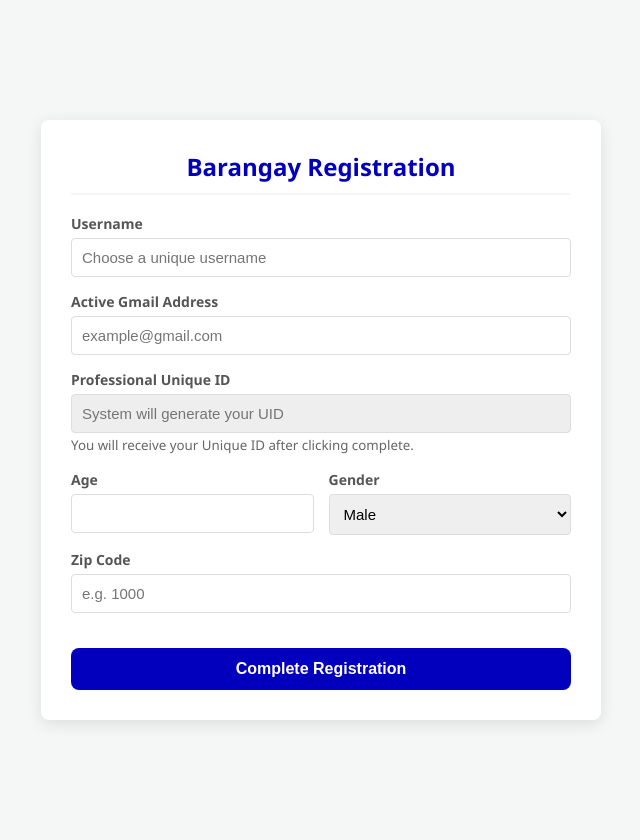
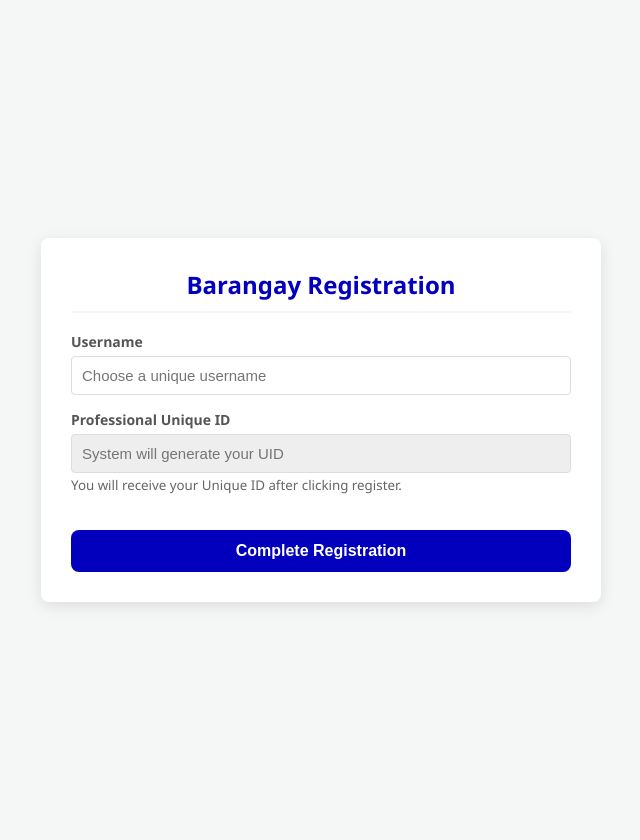
Before and after one commit to anj034542-star/AADS, a Flask app: page /register in a window 1280 px wide. Shown: the whole page, without its empty margins (319-959 px from the left). Run offline with Flask 3, Linux system fonts and the light colour scheme; parts of the project's set-up code (start-up, migrations or seed data) failed here and were passed over.

Commit message:
Update signup.html

```diff
--- a/templates/signup.html
+++ b/templates/signup.html
@@ -52,7 +52,7 @@
             color: #555;
         }
 
-        input, select {
+        input {
             width: 100%;
             padding: 10px;
             border: 1px solid #ddd;
@@ -65,15 +65,6 @@
         input:focus {
             border-color: var(--primary-color);
             outline: none;
-        }
-
-        .row {
-            display: flex;
-            gap: 15px;
-        }
-
-        .row .form-group {
-            flex: 1;
         }
 
         .register-btn {
@@ -93,6 +84,26 @@
         .register-btn:hover {
             opacity: 0.9;
         }
+
+        .message {
+            margin-top: 15px;
+            padding: 10px;
+            border-radius: 4px;
+            text-align: center;
+            display: none;
+        }
+
+        .error {
+            background-color: #f8d7da;
+            color: #721c24;
+            border: 1px solid #f5c6cb;
+        }
+
+        .success {
+            background-color: #d4edda;
+            color: #155724;
+            border: 1px solid #c3e6cb;
+        }
     </style>
 </head>
 <body>
@@ -100,48 +111,84 @@
 <div class="reg-card">
     <h2>Barangay Registration</h2>
 
-    <form action="/register" method="POST">
+    <form id="signupForm">
         <div class="form-group">
             <label>Username</label>
-            <input type="text" name="username" placeholder="Choose a unique username" required>
-        </div>
-
-        <div class="form-group">
-            <label>Active Gmail Address</label>
-            <input type="email" name="email" placeholder="example@gmail.com" required>
+            <input type="text" name="username" placeholder="Choose a unique username" required autocomplete="off">
         </div>
 
         <div class="form-group">
             <label>Professional Unique ID</label>
             <input type="text" placeholder="System will generate your UID" disabled style="background-color: #eee; cursor: not-allowed;">
-            <small style="color: #666;">You will receive your Unique ID after clicking complete.</small>
-        </div>
-
-        <input type="hidden" name="position" value="Resident">
-
-        <div class="row">
-            <div class="form-group">
-                <label>Age</label>
-                <input type="number" name="age" min="1" max="120" required>
-            </div>
-            <div class="form-group">
-                <label>Gender</label>
-                <select name="gender" required>
-                    <option value="Male">Male</option>
-                    <option value="Female">Female</option>
-                    <option value="Other">Other</option>
-                </select>
-            </div>
-        </div>
-
-        <div class="form-group">
-            <label>Zip Code</label>
-            <input type="text" name="zip" pattern="[0-9]{4}" placeholder="e.g. 1000" required>
+            <small style="color: #666;">You will receive your Unique ID after clicking register.</small>
         </div>
 
         <button type="submit" class="register-btn">Complete Registration</button>
     </form>
+    <div id="message" class="message"></div>
 </div>
 
+<script>
+    document.getElementById('signupForm').addEventListener('submit', async function(e) {
+        e.preventDefault();
+        const username = this.querySelector('input[name="username"]').value.trim();
+        const messageDiv = document.getElementById('message');
+        const submitBtn = this.querySelector('.register-btn');
+
+        if (!username) {
+            showMessage('Please enter a username.', 'error');
+            return;
+        }
+
+        // Disable button to prevent double submission
+        submitBtn.disabled = true;
+        submitBtn.textContent = 'Registering...';
+
+        try {
+            const response = await fetch('/register', {
+                method: 'POST',
+                headers: {
+                    'Content-Type': 'application/x-www-form-urlencoded',
+                },
+                body: `username=${encodeURIComponent(username)}`
+            });
+
+            const text = await response.text();
+
+            // Check success: the backend returns "Registered! Your ID: ..."
+            if (text.includes('Registered! Your ID:')) {
+                showMessage('Account created successfully! Redirecting to login...', 'success');
+                setTimeout(() => {
+                    window.location.href = '/login';
+                }, 1500);
+            } else if (text.includes('Username already taken')) {
+                showMessage('Username already taken. Please choose another.', 'error');
+                submitBtn.disabled = false;
+                submitBtn.textContent = 'Complete Registration';
+            } else {
+                showMessage('Registration failed. Please try again.', 'error');
+                submitBtn.disabled = false;
+                submitBtn.textContent = 'Complete Registration';
+            }
+        } catch (err) {
+            console.error(err);
+            showMessage('Network error. Please check your connection.', 'error');
+            submitBtn.disabled = false;
+            submitBtn.textContent = 'Complete Registration';
+        }
+    });
+
+    function showMessage(msg, type) {
+        const msgDiv = document.getElementById('message');
+        msgDiv.textContent = msg;
+        msgDiv.className = `message ${type}`;
+        msgDiv.style.display = 'block';
+        if (type !== 'success') {
+            setTimeout(() => {
+                msgDiv.style.display = 'none';
+            }, 4000);
+        }
+    }
+</script>
 </body>
 </html>
```
